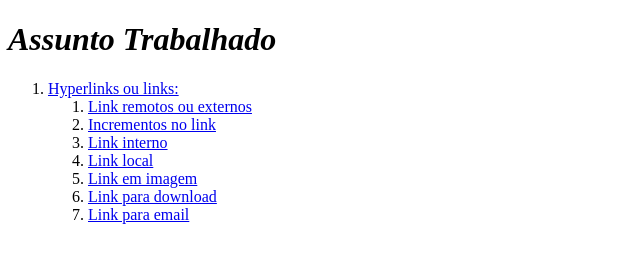
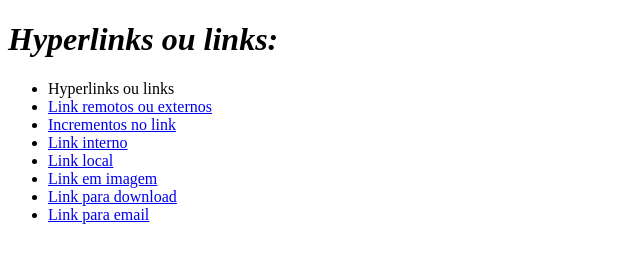
Before and after one commit to LuisGuilhermeHrentechechen/Trilha-do-Aprendizado-, a plain HTML site: page Links/links_index.html in a window 1280 px wide. Shown: the whole page, without its empty margins (0-640 px from the left). Drawn offline with Linux system fonts and the light colour scheme.

Commit message:
Update links_index.html

```diff
--- a/Links/links_index.html
+++ b/Links/links_index.html
@@ -7,10 +7,9 @@
     <title>Hyperlinks</title>
 </head>
 <body>
-    <h1 id="Assunto"><i>Assunto Trabalhado</i></h1>
-    <ol type="1">
-        <li><a href="#Link">Hyperlinks ou links:</a></li>
-        <ol>
+    <h1 id="Assunto"><i>Hyperlinks ou links:</i></h1>
+        <ul type="1">
+            <li><a href="#Link-Hyperlinks ou links"></a>Hyperlinks ou links</li>
             <li><a href="#Link-remoto-externo">Link remotos ou externos</a></li>
             <li><a href="#Link-incremento">Incrementos no link</a></li>
             <li><a href="#Link-interno">Link interno</a></li>
@@ -18,8 +17,8 @@
             <li><a href="#Link-imagem">Link em imagem</a></li>
             <li><a href="#Link-download">Link para download</a></li>
             <li><a href="#Link-email">Link para email</a></li>
-        </ol>
-    </ol>
+        </ul>
+
 
 </body>
 </html>
```
